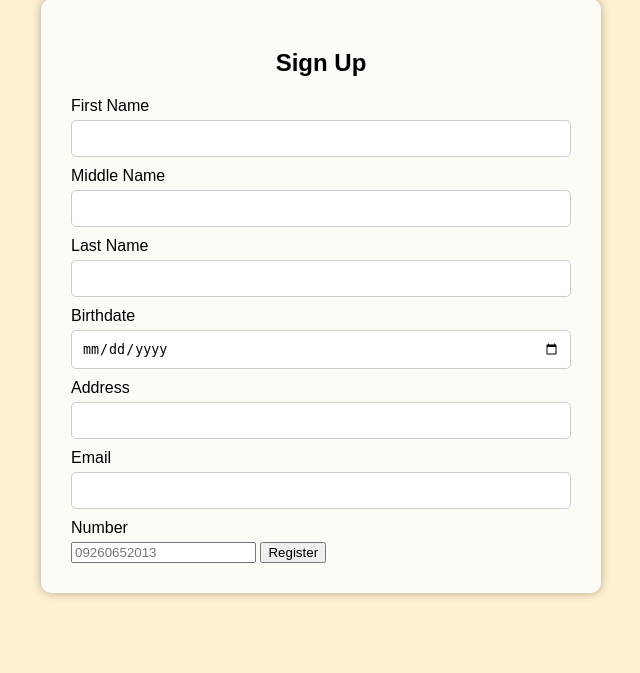
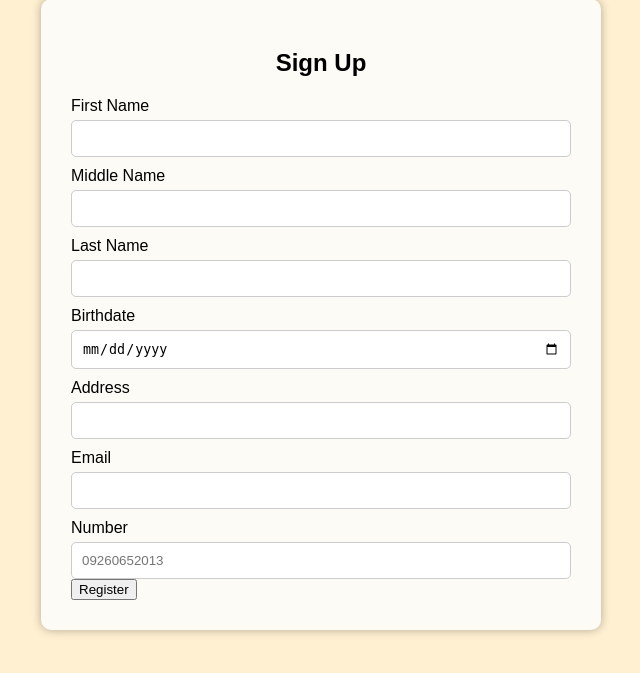
Before and after one commit to PrismaVL/AD-Task-1, a PHP site: page / in a window 1280 px wide. Shown: the part 29-702 px from the top of the page, without its empty margins (319-959 px from the left). Run offline with PHP 8.4, Linux system fonts and the light colour scheme.

Commit message:
feat (index.php) added a class on the input for number

```diff
--- a/index.php
+++ b/index.php
@@ -28,7 +28,7 @@
         <input type="email" id= gmail" name="gmail" required>
 
         <label for="number">Number</label>
-        <input type="tel" id= number" name="number" pattern="0-9"{11} placeholder="09260652013" required>
+        <input type="tel" class="text" id= number" name="number" pattern="0-9"{11} placeholder="09260652013" required>
 
         <button type="submit">Register</button>
     </form>
```
